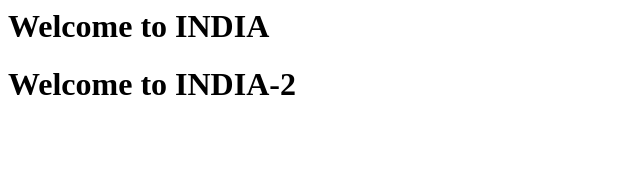
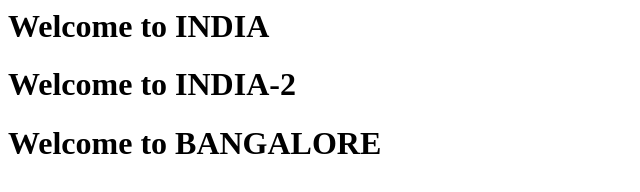
Before and after one commit to vijaymanjunathas/Project1, a plain HTML site: page index.html in a window 1280 px wide. Shown: the whole page, without its empty margins (0-640 px from the left). Drawn offline with Linux system fonts and the light colour scheme.

Commit message:
indexfile

```diff
--- a/index.html
+++ b/index.html
@@ -5,4 +5,8 @@
 <h1>
 Welcome to INDIA-2
 </h1>
+<h1>
+Welcome to BANGALORE
+</h1>
+
 </html>
```
